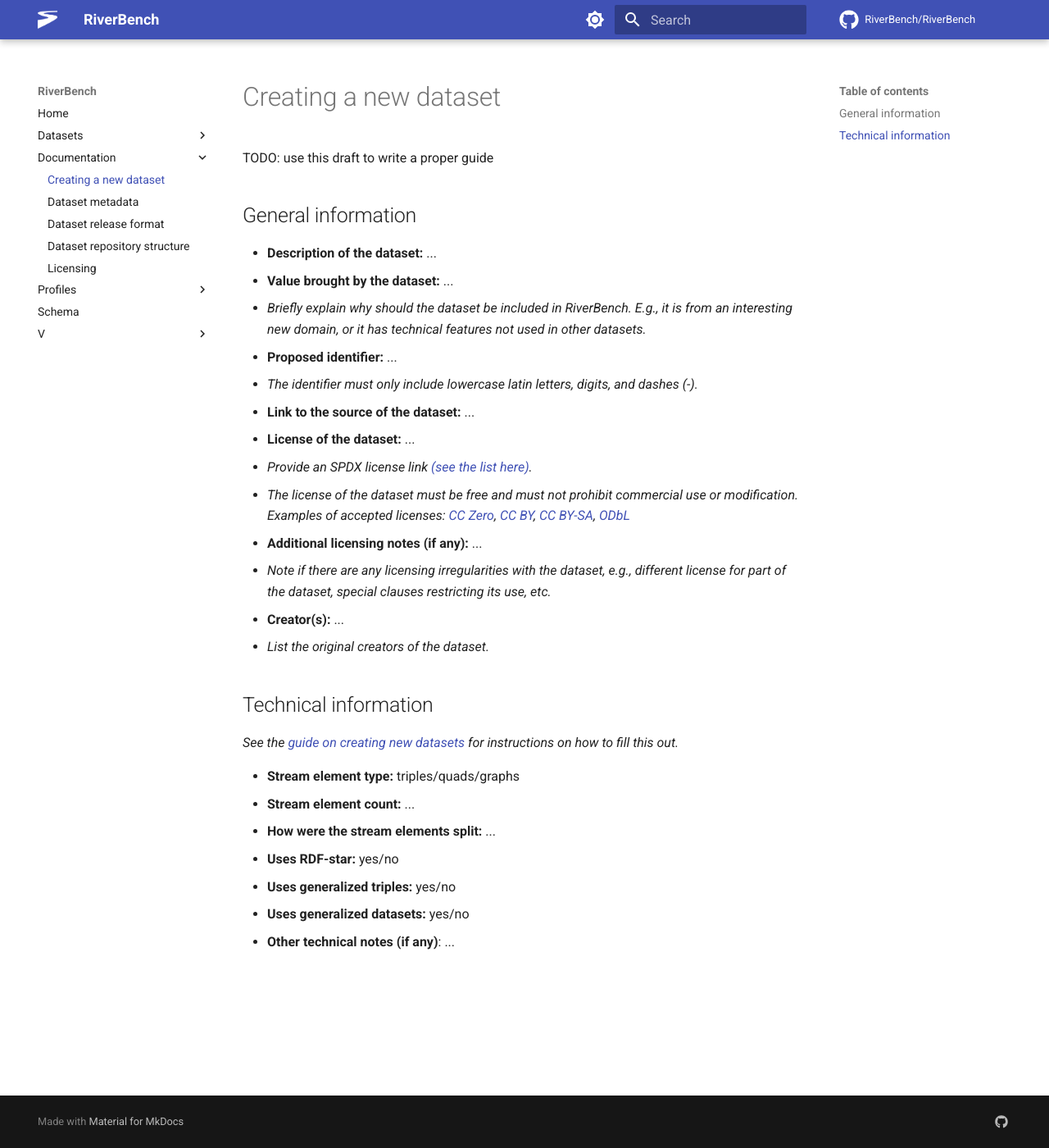
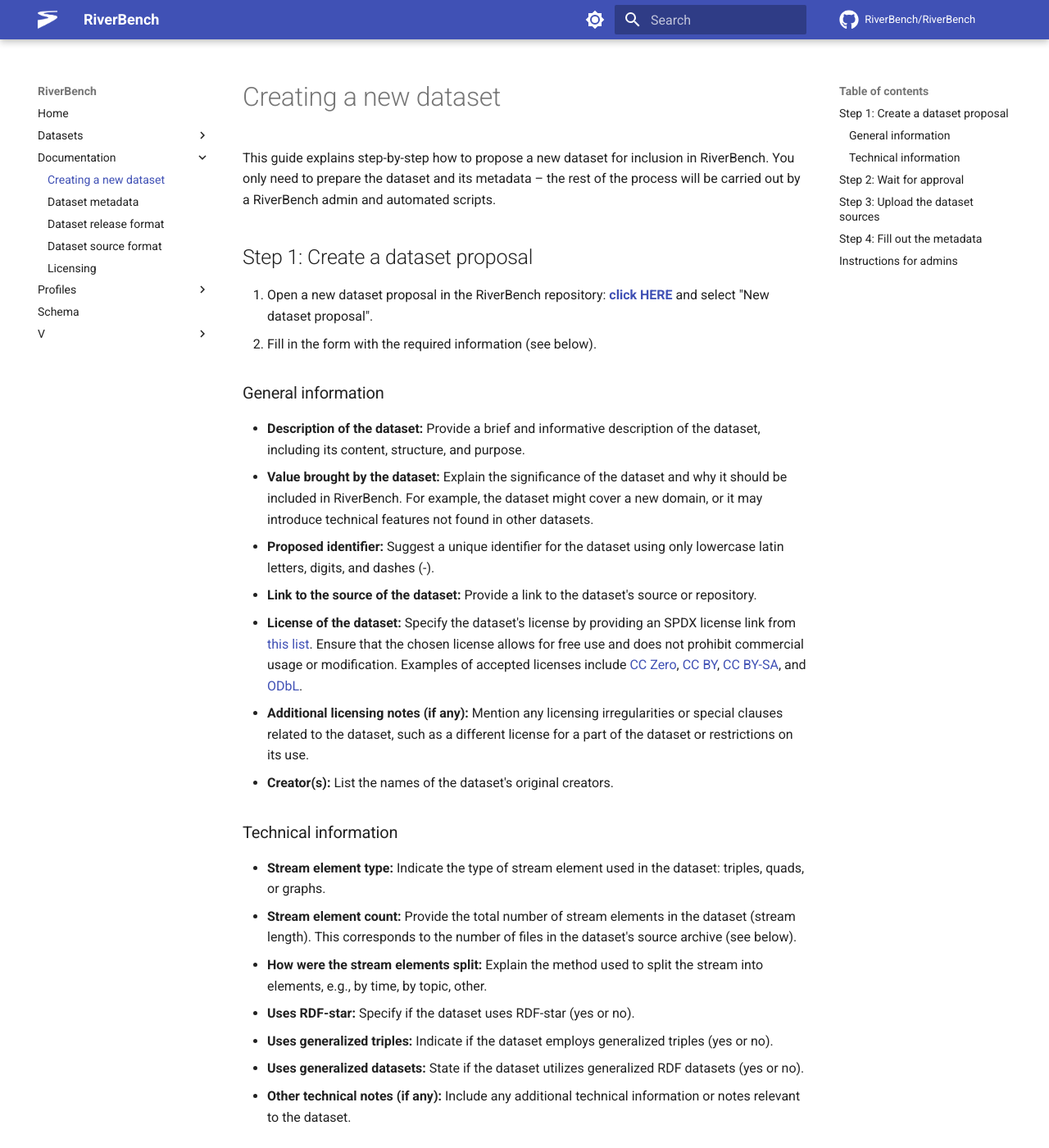
Before and after one commit to RiverBench/riverbench.github.io, an MkDocs documentation site: the page built from docs/documentation/creating-new-dataset.md, in a window 1280 px wide and 1400 px high. Shown: the whole window at 82% size. Built offline with MkDocs 1.6.1 and Material for MkDocs 9.7.7, drawn with Linux system fonts in a browser that asks for light colours; comment, search, counter and statistics services are not loaded; some of the changed text lies outside the part shown.

Commit message:
Add guide on creating new datasets

```diff
--- a/docs/documentation/creating-new-dataset.md
+++ b/docs/documentation/creating-new-dataset.md
@@ -1,31 +1,67 @@
 # Creating a new dataset
 
-TODO: use this draft to write a proper guide
+This guide explains step-by-step how to propose a new dataset for inclusion in RiverBench. You only need to prepare the dataset and its metadata – the rest of the process will be carried out by a RiverBench admin and automated scripts.
 
-## General information
+## Step 1: Create a dataset proposal
 
-- **Description of the dataset:** ...
-- **Value brought by the dataset:** ...
-  - *Briefly explain why should the dataset be included in RiverBench. E.g., it is from an interesting new domain, or it has technical features not used in other datasets.*
-- **Proposed identifier:** ...
-  - *The identifier must only include lowercase latin letters, digits, and dashes (-).*
-- **Link to the source of the dataset:** ...
-- **License of the dataset:** ...
-  - *Provide an SPDX license link [(see the list here)](https://spdx.org/licenses/).*
-  - *The license of the dataset must be free and must not prohibit commercial use or modification. Examples of accepted licenses: [CC Zero](https://spdx.org/licenses/CC0-1.0.html), [CC BY](https://spdx.org/licenses/CC-BY-4.0.html), [CC BY-SA](https://spdx.org/licenses/CC-BY-SA-4.0.html), [ODbL](https://spdx.org/licenses/ODbL-1.0.html)*
-- **Additional licensing notes (if any):** ...
-  - *Note if there are any licensing irregularities with the dataset, e.g., different license for part of the dataset, special clauses restricting its use, etc.*
-- **Creator(s):** ...
-  - *List the original creators of the dataset.*
+1. Open a new dataset proposal in the RiverBench repository: **[click HERE](https://github.com/RiverBench/RiverBench/issues/new/choose)** and select "New dataset proposal".
+2. Fill in the form with the required information (see below).
 
-## Technical information
+### General information
 
-*See the [guide on creating new datasets](https://w3id.org/riverbench/documentation/creating-new-dataset) for instructions on how to fill this out.*
+- **Description of the dataset:** Provide a brief and informative description of the dataset, including its content, structure, and purpose.
+- **Value brought by the dataset:** Explain the significance of the dataset and why it should be included in RiverBench. For example, the dataset might cover a new domain, or it may introduce technical features not found in other datasets.
+- **Proposed identifier:** Suggest a unique identifier for the dataset using only lowercase latin letters, digits, and dashes (-).
+- **Link to the source of the dataset:** Provide a link to the dataset's source or repository.
+- **License of the dataset:** Specify the dataset's license by providing an SPDX license link from [this list](https://spdx.org/licenses/). Ensure that the chosen license allows for free use and does not prohibit commercial usage or modification. Examples of accepted licenses include [CC Zero](https://spdx.org/licenses/CC0-1.0.html), [CC BY](https://spdx.org/licenses/CC-BY-4.0.html), [CC BY-SA](https://spdx.org/licenses/CC-BY-SA-4.0.html), and [ODbL](https://spdx.org/licenses/ODbL-1.0.html).
+- **Additional licensing notes (if any):** Mention any licensing irregularities or special clauses related to the dataset, such as a different license for a part of the dataset or restrictions on its use.
+- **Creator(s):** List the names of the dataset's original creators.
 
-- **Stream element type:** triples/quads/graphs
-- **Stream element count:** ...
-- **How were the stream elements split:** ...
-- **Uses RDF-star:** yes/no
-- **Uses generalized triples:** yes/no
-- **Uses generalized datasets:** yes/no
-- **Other technical notes (if any)**: ...
+### Technical information
+
+- **Stream element type:** Indicate the type of stream element used in the dataset: triples, quads, or graphs.
+- **Stream element count:** Provide the total number of stream elements in the dataset (stream length). This corresponds to the number of files in the dataset's source archive (see below).
+- **How were the stream elements split:** Explain the method used to split the stream into elements, e.g., by time, by topic, other.
+- **Uses RDF-star:** Specify if the dataset uses RDF-star (yes or no).
+- **Uses generalized triples:** Indicate if the dataset employs generalized triples (yes or no).
+- **Uses generalized datasets:** State if the dataset utilizes generalized RDF datasets (yes or no).
+- **Other technical notes (if any):** Include any additional technical information or notes relevant to the dataset.
+
+## Step 2: Wait for approval
+
+An administrator will be notified your request and will review the form and the dataset. The administrator may ask for additional information or clarifications. Once reviewed, the admin will create a new repository for you and give you access to it.
+
+## Step 3: Upload the dataset sources
+
+1. Create a source archive by following the [guide on preparing a source archive](dataset-source-format).
+2. Access the repository created for your dataset and click on "Releases" in the right sidebar.
+3. Click on the "Draft a new release" button to start the process of creating a new release for your dataset.
+4. Fill in the following fields for the new release:
+   - **Tag:** Input "source" as the tag for the release.
+   - **Release title:** Enter "Source" as the release name.
+   - **Pre-release:** Check the "Set as a pre-release" option.
+   - Leave the other options unchanged.
+5. Upload the prepared source archive (triples.tar.gz, quads.tar.gz, or graphs.tar.gz) by dragging and dropping the file into the designated area.
+6. **Publish the release:** Once the source archive is attached, click on the "Publish release" button to finalize and publish the dataset source release.
+
+## Step 4: Fill out the metadata
+
+1. Open the `metadata.ttl` file in your new dataset repository.
+2. Use the information from the issue template you filled out earlier to complete the required fields in the `metadata.ttl` file. Replace the placeholder text with the appropriate information from the template.
+3. Save your changes to the `metadata.ttl` file and commit to the main branch.
+4. Inform the administrator in your issue that you have completed the metadata for your dataset. The admin will then finalize adding the dataset to the suite and provide any necessary assistance.
+
+----
+
+## Instructions for admins
+
+- Review the issue template – make sure all required information is provided.
+- Create a new repository for the dataset with name `dataset-[IDENTIFIER]`.
+- Add the dataset maintainer as a collaborator to the repository.
+- Reply in the issue to the maintainer with the link to the repository and a link to step 3 of this guide.
+- After the maintainer completes steps 3 and 4, check if the CI passes correctly up to the dataset and documentation update steps (these should fail). If not, try to fix the issue.
+- Go to the [organization secret settings](https://github.com/organizations/RiverBench/settings/secrets/actions). For secrets `PAT_DOC_REPO_HOOKS` and `PAT_MAIN_REPO_HOOKS` add repository access for the new dataset repository.
+- Create a new branch for the proposal issue.
+- In the new branch, run `git submodule add ../dataset-[ID] datasets/[ID]`.
+- Commit and merge the branch to main.
+- Re-run the CI in the dataset repo to check if the dataset and documentation update steps pass correctly.
```
Also changed, not shown: docs/documentation/dataset-source-format.md (renamed from docs/documentation/dataset-repo-structure.md, +1 -1 lines).
